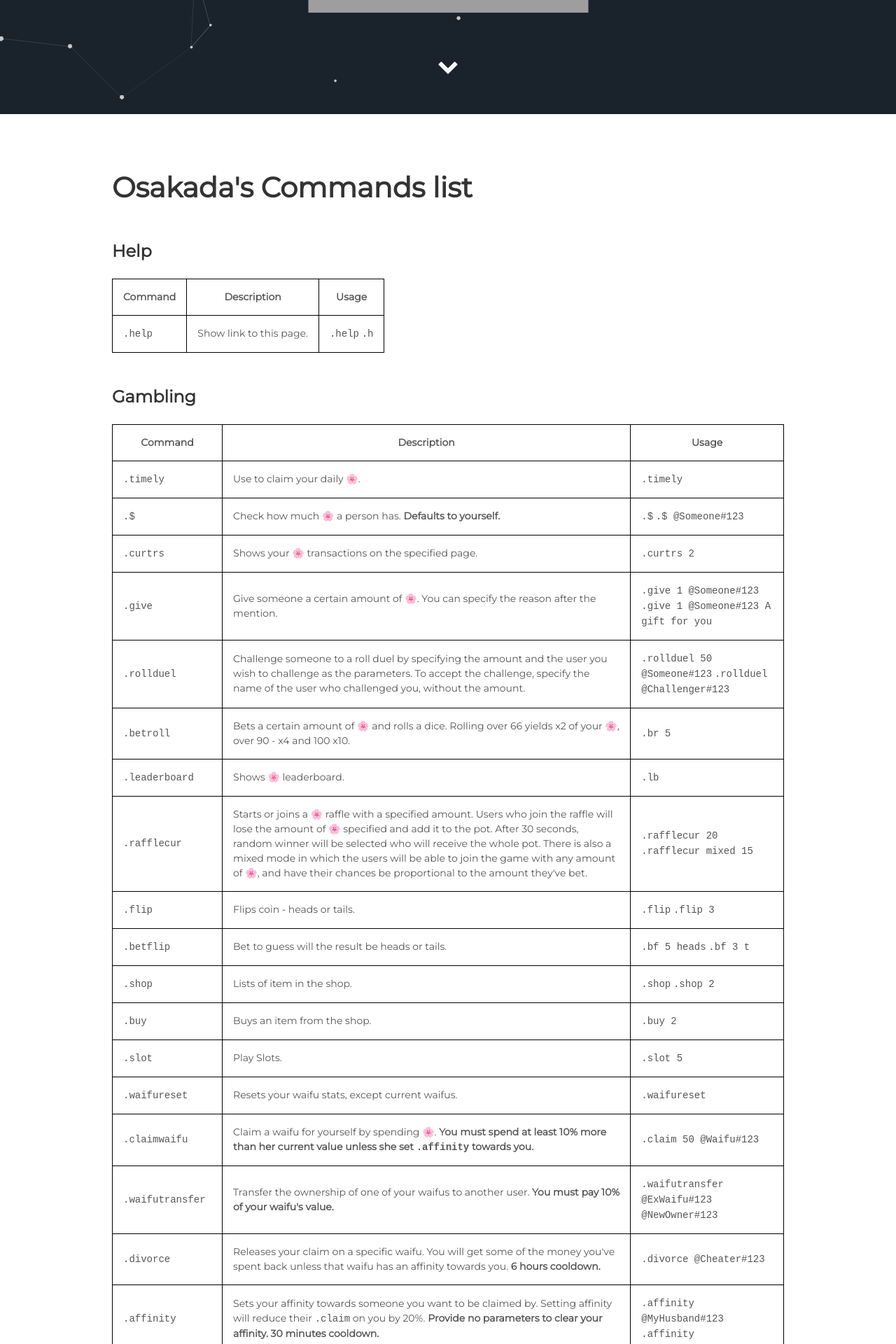
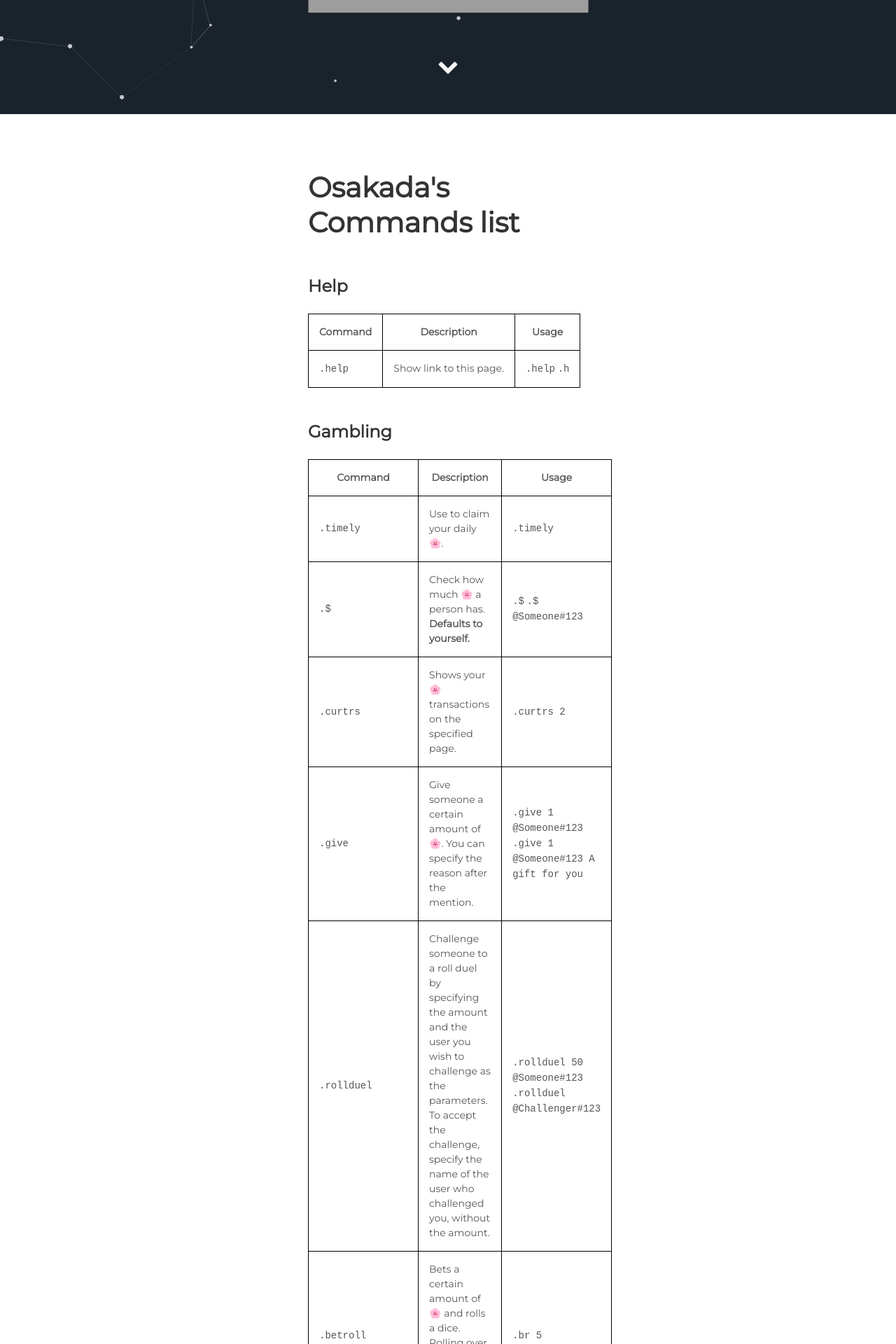
Before and after one commit to NatsumeLS/NatsumeLS.github.io, a Jekyll site: the page built from bot/osakada/index.html, in a window 1280 px wide. Shown: the part 737-2657 px from the top of the page at 70% size. Built offline with Jekyll 4.4.1, drawn with Linux system fonts in a browser that asks for light colours; comment, search, counter and statistics services are not loaded; grey boxes are pictures that could not be loaded.

Commit message:
Update main.css

```diff
--- a/assets/css/main.css
+++ b/assets/css/main.css
@@ -3620,7 +3620,7 @@ sub,sup{
 }
 .help{
 	width:90%;
-	max-width:960px;
+	max-width:400px;
 	margin:0 auto
 }
 .commands {
```
